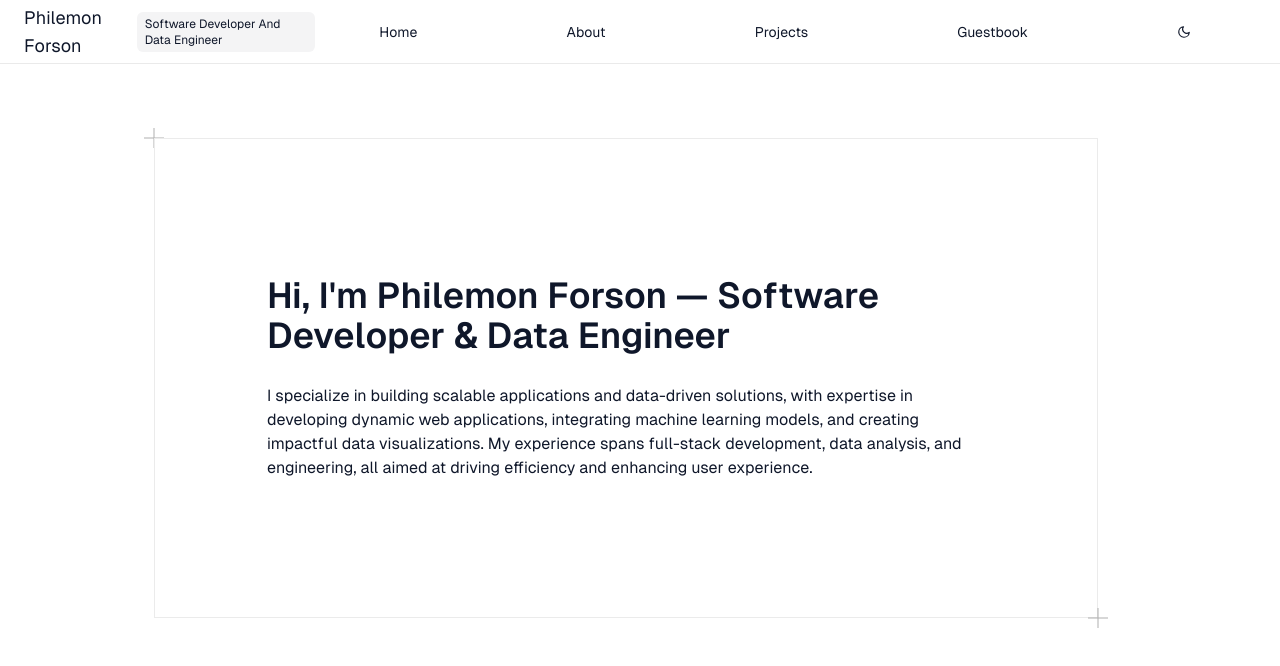
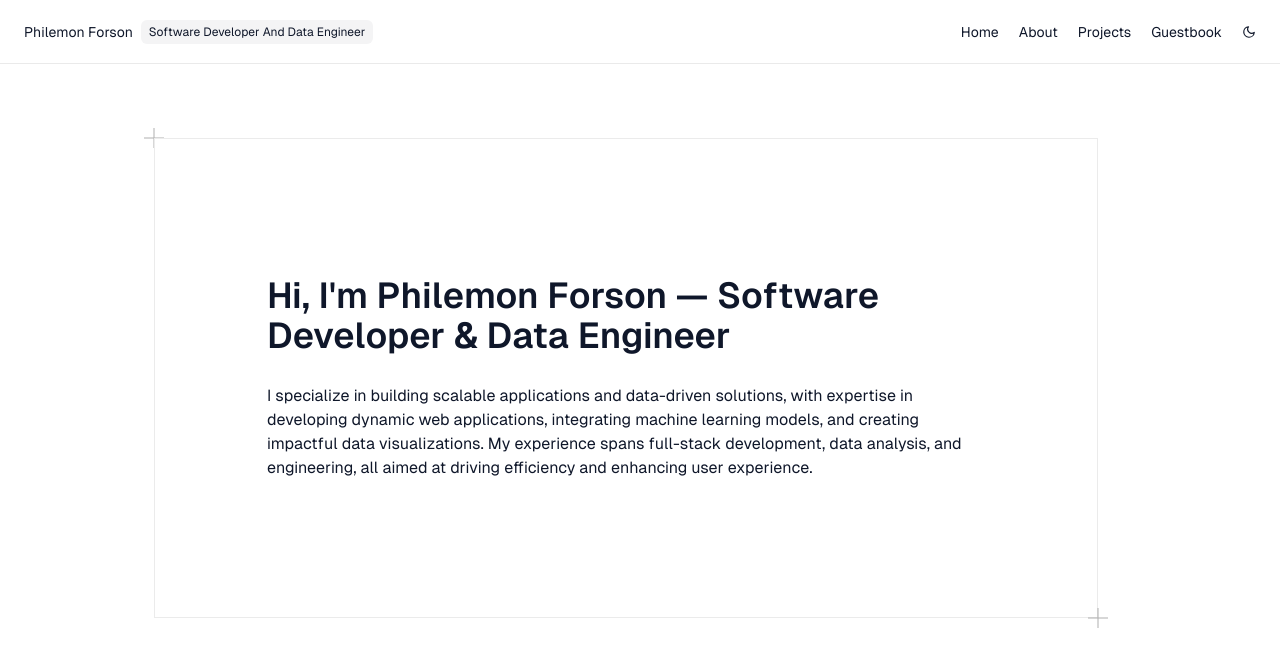
Before and after one commit to phil-forson/philemon-forson, a Next.js app: page / in a window 1280 px wide. Shown: the top 666 px of the page. Built offline with nearby package versions, Linux system fonts and the light colour scheme.

Commit message:
fixed nav for medium sized devices

```diff
--- a/src/components/Nav/Nav.tsx
+++ b/src/components/Nav/Nav.tsx
@@ -4,15 +4,15 @@ import ThemeSwitch from "../ThemeSwitch/ThemeSwitch";
 const Nav = () => {
   return (
     <header
-      className="header_main sticky top-0 flex justify-between items-center "
+      className="header_main sticky top-0 flex justify-between items-center"
     >
       <div className=" gap-2 items-center hidden md:flex">
-        <p className="text-lg ">Philemon Forson</p>
+        <p className="text-sm">Philemon Forson</p>
         <p className="px-2 py-1 text-xs bg-[hsl(var(--muted))] rounded-md">
           Software Developer And Data Engineer
         </p>
       </div>
-      <div className="flex space-x-5 justify-around  items-center text-sm w-full">
+      <div className="flex space-x-5 justify-around md:justify-start items-center text-sm w-full md:w-auto">
       <div className="">Home</div>
         <div className="">About</div>
         <div className="">Projects</div>
```
